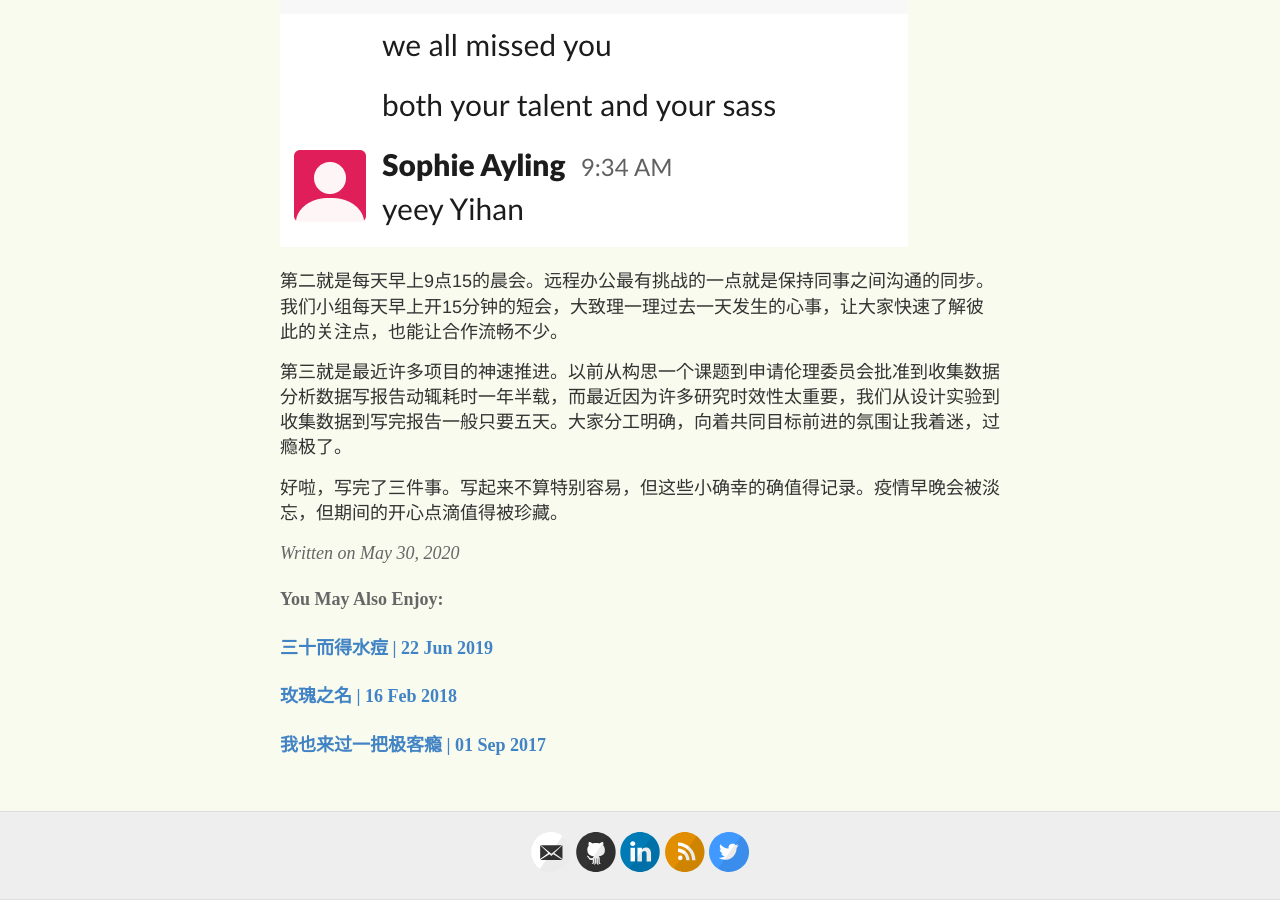
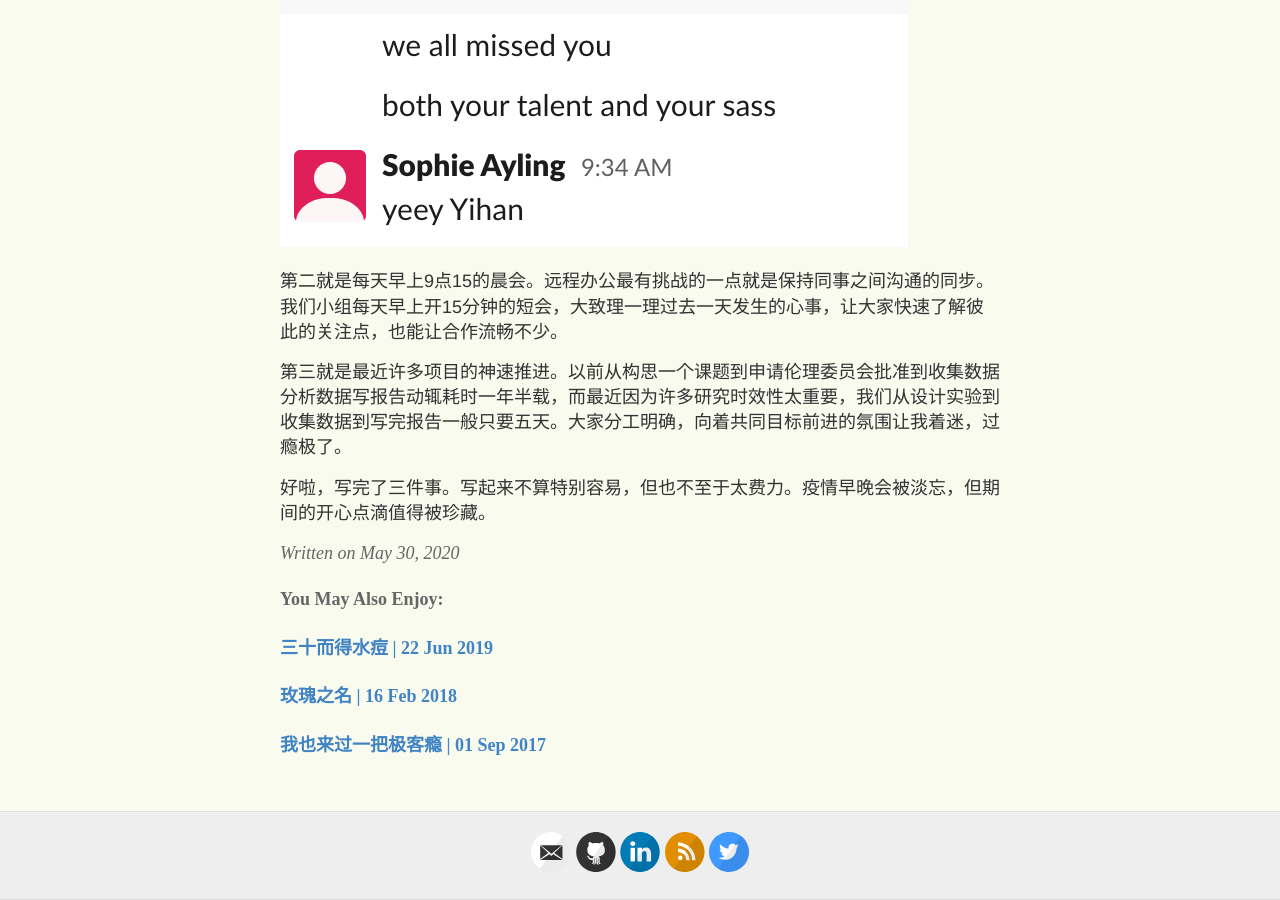
Before and after one commit to yihanxu/yihanxu.github.io, a Jekyll site: the page built from _posts/2020-05-30-three-things-that-went-well-recently.md, in a window 1280 px wide and 900 px high, scrolled down 1576 px. Built offline with Jekyll 4.4.1, drawn with Linux system fonts in a browser that asks for light colours; comment, search, counter and statistics services are not loaded.

Commit message:
fix typo

```diff
--- a/_posts/2020-05-30-three-things-that-went-well-recently.md
+++ b/_posts/2020-05-30-three-things-that-went-well-recently.md
@@ -22,4 +22,4 @@ category: 随笔
 
 第三就是最近许多项目的神速推进。以前从构思一个课题到申请伦理委员会批准到收集数据分析数据写报告动辄耗时一年半载，而最近因为许多研究时效性太重要，我们从设计实验到收集数据到写完报告一般只要五天。大家分工明确，向着共同目标前进的氛围让我着迷，过瘾极了。
 
-好啦，写完了三件事。写起来不算特别容易，但这些小确幸的确值得记录。疫情早晚会被淡忘，但期间的开心点滴值得被珍藏。
+好啦，写完了三件事。写起来不算特别容易，但也不至于太费力。疫情早晚会被淡忘，但期间的开心点滴值得被珍藏。
```
